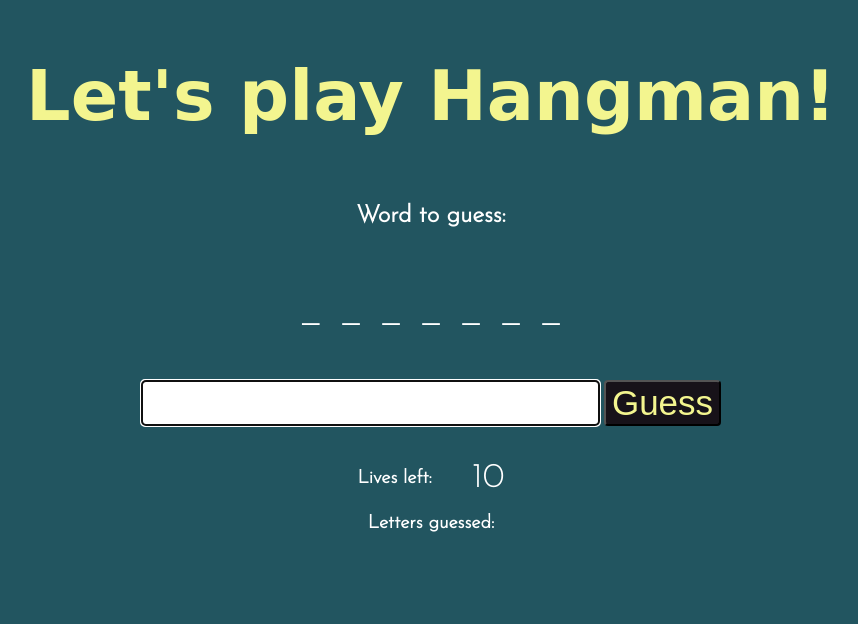
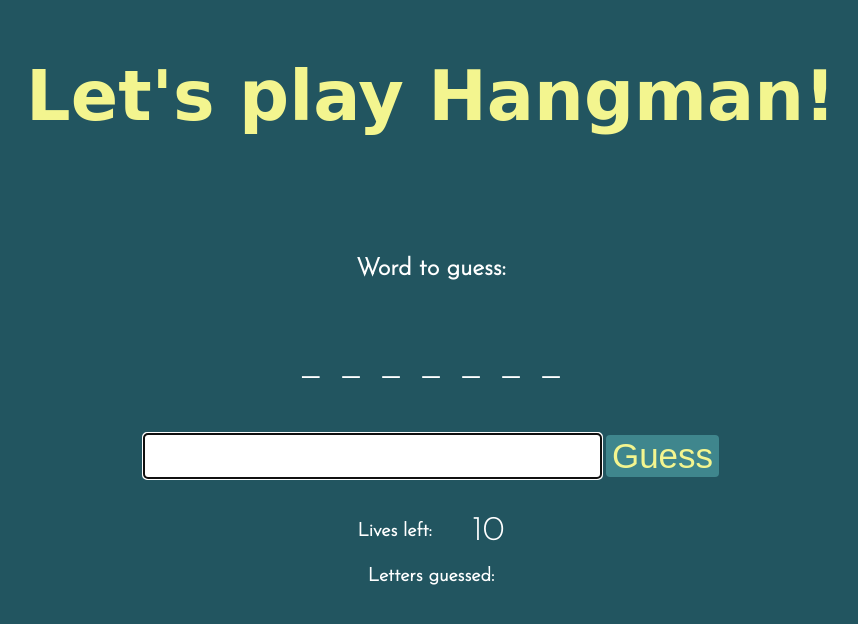
Before and after one commit to nataliehodson/hangman, a plain HTML site: page hangman.html in a window 1280 px wide. Shown: the whole page, without its empty margins (209-1067 px from the left). Drawn offline with Linux system fonts and the light colour scheme; a web font is replaced by a local one.

Commit message:
Improve styling

```diff
--- a/styles.css
+++ b/styles.css
@@ -17,6 +17,7 @@ h1 {
     font-family: 'Unbounded', cursive;
     font-size: 70px;
     color: #F3F58F;
+    margin-bottom: 100px;
 }
 
 p {
@@ -38,12 +39,11 @@ button, input {
     font-size: 35px;
 }
 
-.input {
-}
-
-.submit {
-    background-color: #171219;
+button {
+    background-color: #3F868D;
     color: #F3F58F;
+    cursor: pointer;
+    border: 0;
 }
 
 .lives-cont {
```
